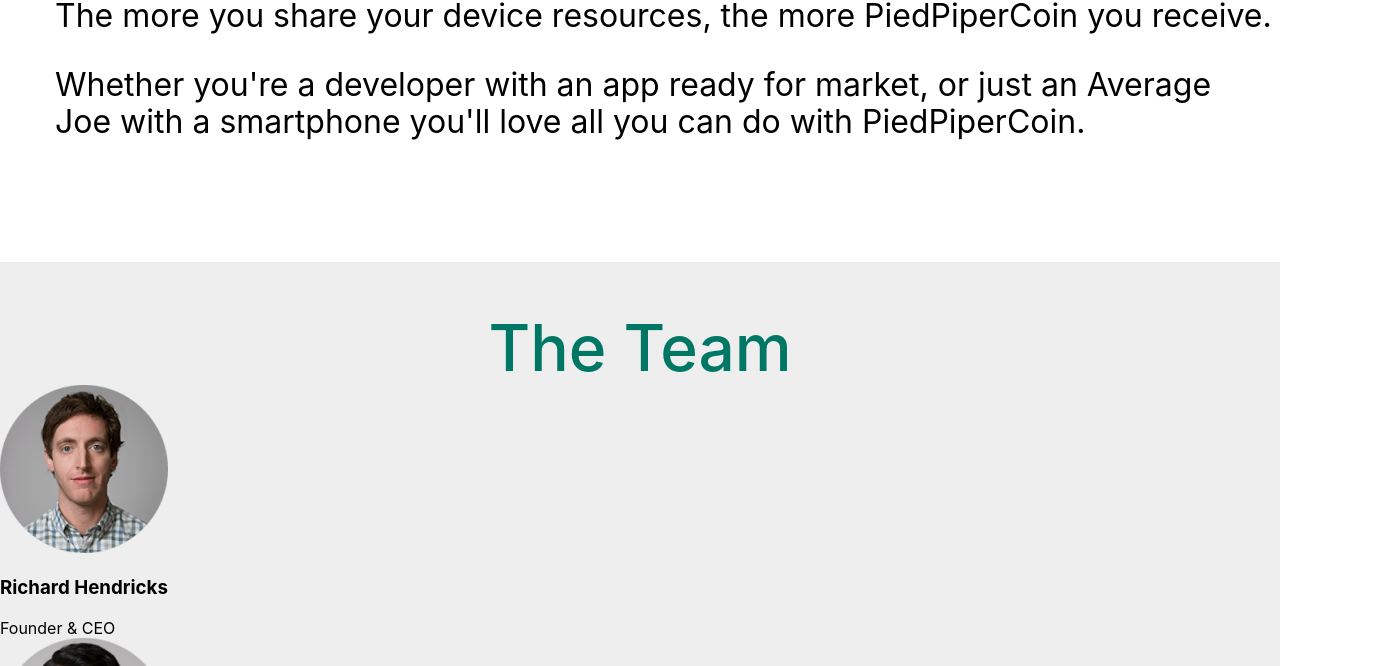
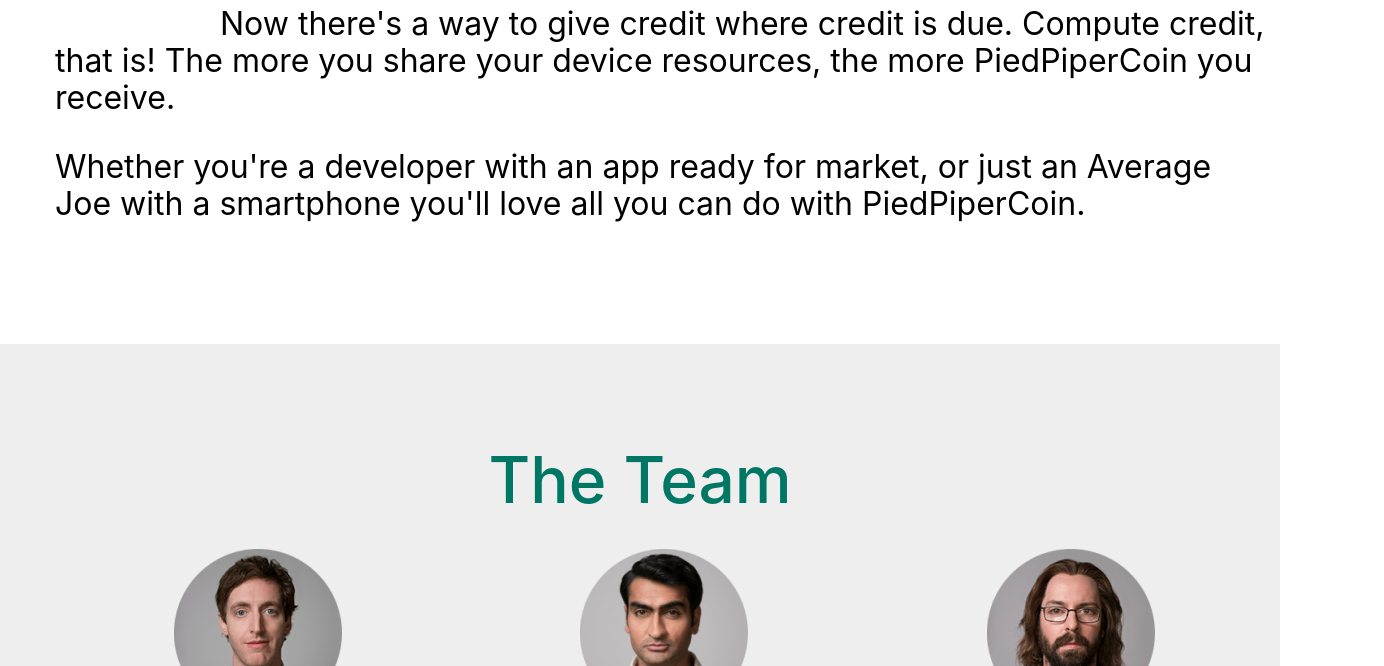
Before and after one commit to alexeymozolevskiy/PiedPiper, a plain HTML site: page index.html in a window 1280 px wide. Shown: the part 2134-2800 px from the top of the page, 1384 px wide, since content can reach past the window. Drawn offline with Linux system fonts and the light colour scheme.

Commit message:
Add files via upload

```diff
--- a/css/style.css
+++ b/css/style.css
@@ -1,14 +1,11 @@
 body {
-  margin-top: 0px;
-  margin-bottom: 0px;
-  margin-left: auto;
-  margin-right: auto;
+  margin: 0px auto 0px auto;
+
   font-family: -apple-system, BlinkMacSystemFont, "Segoe UI", Roboto, Oxygen,
     Ubuntu, Cantarell, "Open Sans", "Helvetica Neue", sans-serif;
 }
 h2 {
-  margin: 0px;
-  padding-top: 48px;
+  margin: 48px auto 16px auto;
   font-style: normal;
   font-weight: 500;
   font-size: 64px;
@@ -66,7 +63,7 @@ header {
 .jumbotron {
   background-image: url(../img/image1.jpg);
   background-size: cover;
-
+  background-position: center center;
   padding: 160px 55px 160px 55px;
 }
 .jumbotron-content {
@@ -103,12 +100,13 @@ header {
 .hero {
   background-image: url(../img/image2.jpg);
   background-size: cover;
-  padding: 125px 165px 125px 165px;
+  background-position: center center;
 }
 .hero-content {
   width: 1219px;
   margin-left: auto;
   margin-right: auto;
+  padding: 130px 55px 130px 55px;
   font-style: italic;
   font-weight: 500;
   font-size: 48px;
@@ -120,7 +118,7 @@ header {
 /* ppc */
 
 .ppc {
-  padding: auto 55px auto 55px;
+  padding: 50px 55px 90px 55px;
   font-style: normal;
   font-weight: normal;
   font-size: 32px;
@@ -134,46 +132,46 @@ header {
   width: 1219px;
   margin-left: auto;
   margin-right: auto;
-  padding: 15px 55px 90px 55px;
 }
 .ppc .ppc-logo {
   float: left;
 }
 
 /* the-team */
-
 .the-team {
+  padding: 50px 55px 95px 55px;
   background-color: #eee;
-  padding: auto 55px auto 55px;
 }
-.the-team-content {
+.members {
+  display: flex;
+  flex-wrap: wrap;
   width: 1219px;
   margin-left: auto;
   margin-right: auto;
 }
-.the-team table {
-  width: 100%;
-  padding: 30px 55px 95px 55px;
+
+.member {
+  text-align: center;
+  flex-basis: 33%;
+  box-sizing: border-box;
+  margin: 16px auto 30px auto;
 }
-.the-team td {
-  margin: auto;
-  padding: 30px;
-  text-align: center;
-}
-.the-team .name {
+.member-name {
+  margin: 0px;
   font-style: normal;
   font-weight: bold;
   font-size: 24px;
+  padding: 0px;
   line-height: 28px;
   color: #007765;
 }
-.the-team .proffesion {
+
+.member-role {
   font-style: italic;
   font-weight: normal;
   font-size: 18px;
   line-height: 21px;
-  text-align: center;
-  color: #000000;
+  color: #000;
 }
 
 /* footer */
```
